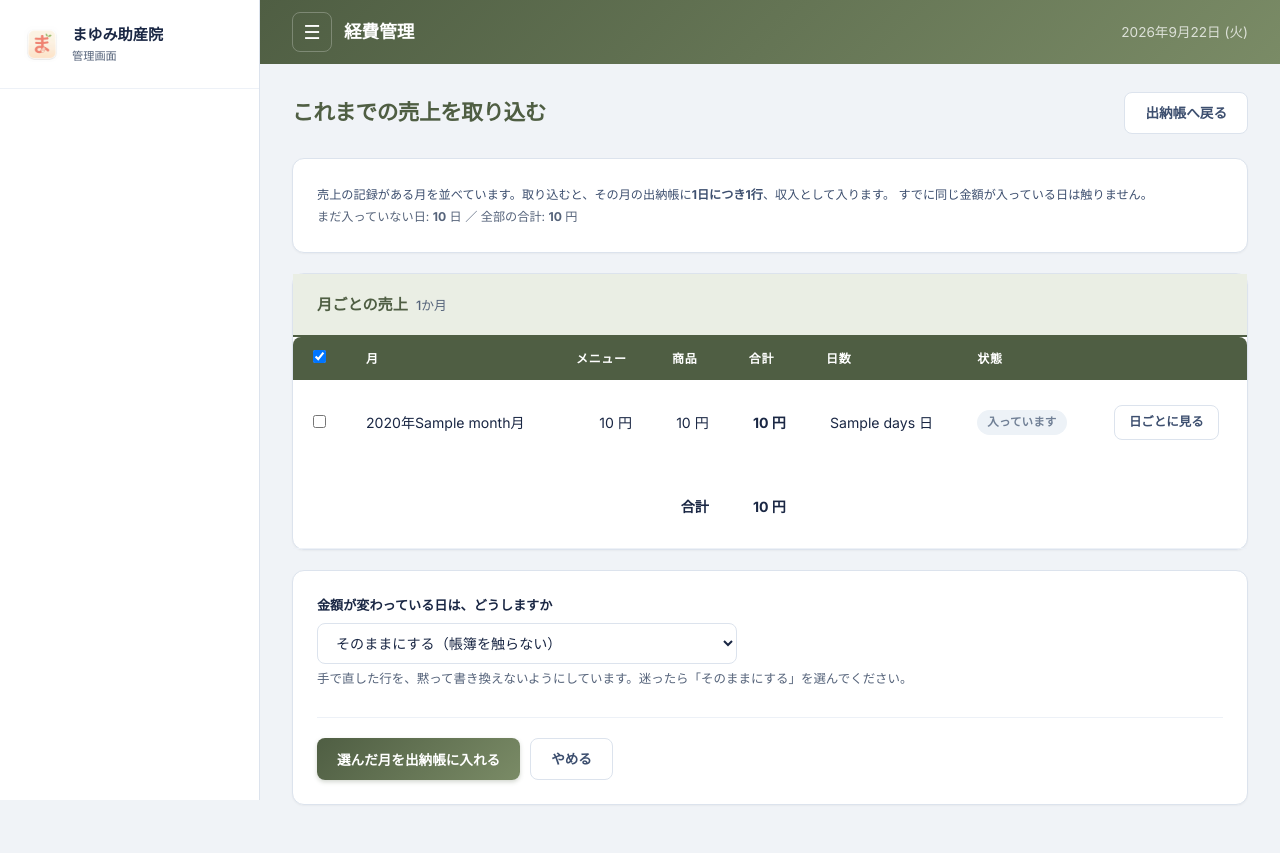
After one commit to mayumi-josanin/mayumi-app, a Django app: template server/apps/keihi/templates/keihi/revenue_all.html in a window 1280 px wide. The commit adds this page. Run offline with Django 5.2, Linux system fonts and the light colour scheme; the template is opened without the code that fills it: most values are stand-ins (such as "Sample title", 1, 10 or a date in 2020).

Commit message:
これまでの各月の売上を、まとめて出納帳へ取り込めるようにする
院長「今までの各月の売上を反映できますか？」
数えたら 6か月・80日ぶんあった（2026年4月〜9月、合計 2,526,830円）。
月を切り替えて6回押すのは大変なので、月をまとめて選べる画面を足した。

  ・月ごとの合計と「まだ入っていない日数」を並べ、選んだ月だけ入れる
  ・**ここでも押すまでは入れない**（月ごとの取り込みと同じ考え方）
  ・中身は `_1か月ぶん入れる()` に切り出して、月ごと・まとめての両方が通る。
    **同じ決まりを2か所に書かない**（片方だけ直すと動きが変わる）
  ・二度入れない・手で直した行に手を出さないのも、月ごとと同じ

試験 4件を追加（計14件）。全体 845 passed。

Co-Authored-By: Claude Opus 5 (1M context) <noreply@anthropic.com>
Claude-Session: https://claude.ai/code/session_01NKUtzk3Xr93PyYoGcDnCfr

```diff
--- a/server/apps/keihi/templates/keihi/book.html
+++ b/server/apps/keihi/templates/keihi/book.html
@@ -22,6 +22,7 @@ JDL 会計伝票「現金出納帳（様式 777）」の紙に寄せた表。
     <span style="font-variant-numeric:tabular-nums;">{{ book.year }} 年 {{ book.month }} 月</span>
     <a class="btn btn-outline btn-sm" href="?year={{ next.year }}&month={{ next.month }}">次の月 ›</a>
     <a class="btn btn-primary btn-sm" href="{% url 'manage:keihi:revenue_preview' %}?year={{ book.year }}&month={{ book.month }}">この月の売上を取り込む</a>
+    <a class="btn btn-outline btn-sm" href="{% url 'manage:keihi:revenue_all_preview' %}">これまでの売上をまとめて</a>
     <a class="btn btn-outline btn-sm" href="{% url 'manage:keihi:csv_export' %}?year={{ book.year }}&month={{ book.month }}">CSV 書き出し</a>
     <button type="button" class="btn btn-outline btn-sm" onclick="window.print()">印刷</button>
   </div>
--- /dev/null
+++ b/server/apps/keihi/templates/keihi/revenue_all.html
@@ -0,0 +1,85 @@
+{% extends "manage/base.html" %}
+
+{% block title %}これまでの売上の取り込み | まゆみ助産院 管理画面{% endblock %}
+{% block topbar_title %}経費管理{% endblock %}
+
+{% block content %}
+{% comment %}
+月ごとの取り込み（revenue_preview.html）のまとめ版。
+6か月ぶん80日を1つずつ入れるのは大変なので、月をまとめて選べるようにした。
+**ここでも押すまでは入れない。**
+{% endcomment %}
+<div class="page-header">
+  <h1>これまでの売上を取り込む</h1>
+  <div class="page-header-actions">
+    <a class="btn btn-outline" href="/manage/keihi/">出納帳へ戻る</a>
+  </div>
+</div>
+
+<div class="card"><div class="card-body">
+  <p class="sub">
+    売上の記録がある月を並べています。取り込むと、その月の出納帳に<strong>1日につき1行</strong>、収入として入ります。
+    すでに同じ金額が入っている日は触りません。
+  </p>
+  <div class="sub">まだ入っていない日: <strong>{{ new_total }}</strong> 日 ／ 全部の合計: <strong>{{ total|floatformat:0 }}</strong> 円</div>
+</div></div>
+
+{% if rows %}
+<form method="post" action="{% url 'manage:keihi:revenue_all_to_book' %}">
+  {% csrf_token %}
+  <div class="card">
+    <div class="card-header"><h2>月ごとの売上<span class="count">{{ rows|length }}か月</span></h2></div>
+    <div class="table-wrap">
+      <table class="list-table">
+        <thead><tr>
+          <th style="width:40px"><input type="checkbox" checked onclick="document.querySelectorAll('.rv-m').forEach(function(c){c.checked=this.checked}.bind(this))"></th>
+          <th>月</th><th>メニュー</th><th>商品</th><th>合計</th><th>日数</th><th>状態</th><th></th>
+        </tr></thead>
+        <tbody>
+        {% for r in rows %}
+          <tr>
+            <td><input class="rv-m" type="checkbox" name="months" value="{{ r.year }}-{{ r.month }}" {% if not r.done %}checked{% endif %}></td>
+            <td class="nowrap">{{ r.year }}年{{ r.month }}月</td>
+            <td class="nowrap" style="text-align:right">{{ r.menu|floatformat:0 }} 円</td>
+            <td class="nowrap" style="text-align:right">{{ r.product|floatformat:0 }} 円</td>
+            <td class="nowrap strong" style="text-align:right">{{ r.total|floatformat:0 }} 円</td>
+            <td class="nowrap" style="text-align:center">{{ r.days }} 日</td>
+            <td class="nowrap">
+              {% if r.done %}<span class="badge badge-gray">入っています</span>
+              {% elif r.differ_days %}<span class="badge badge-orange">金額が違う日が {{ r.differ_days }} 日</span>
+              {% else %}<span class="badge badge-green">{{ r.new_days }} 日が入ります</span>{% endif %}
+            </td>
+            <td class="nowrap"><a class="btn btn-outline btn-sm" href="{% url 'manage:keihi:revenue_preview' %}?year={{ r.year }}&month={{ r.month }}">日ごとに見る</a></td>
+          </tr>
+        {% endfor %}
+        </tbody>
+        <tfoot><tr>
+          <td colspan="4" style="text-align:right"><strong>合計</strong></td>
+          <td class="nowrap strong" style="text-align:right">{{ total|floatformat:0 }} 円</td>
+          <td colspan="3"></td>
+        </tr></tfoot>
+      </table>
+    </div>
+  </div>
+
+  <div class="card"><div class="card-body">
+    <div class="form-group">
+      <label>金額が変わっている日は、どうしますか</label>
+      <select name="on_conflict" class="form-control" style="max-width:420px">
+        <option value="skip">そのままにする（帳簿を触らない）</option>
+        <option value="replace">新しい金額に直す</option>
+        <option value="add">別の行として足す</option>
+      </select>
+      <div class="form-hint">手で直した行を、黙って書き換えないようにしています。迷ったら「そのままにする」を選んでください。</div>
+    </div>
+    <div class="form-actions">
+      <button type="submit" class="btn btn-primary">選んだ月を出納帳に入れる</button>
+      <a class="btn btn-outline" href="/manage/keihi/">やめる</a>
+    </div>
+  </div></div>
+</form>
+{% else %}
+<div class="card"><div class="card-body"><div class="empty"><div class="empty-icon">📄</div>
+  <p>売上の記録がありません。</p></div></div></div>
+{% endif %}
+{% endblock %}
--- a/server/apps/keihi/urls.py
+++ b/server/apps/keihi/urls.py
@@ -16,6 +16,8 @@ urlpatterns = [
     path("csv/import/", views.csv_import, name="csv_import"),
     # 売上の記録を、日ごとにまとめて出納帳へ（下見 → 取り込み の2段）
     path("revenue/", views_revenue.revenue_preview, name="revenue_preview"),
+    path("revenue/all/", views_revenue.revenue_all_preview, name="revenue_all_preview"),
+    path("revenue/all/to-book/", views_revenue.revenue_all_to_book, name="revenue_all_to_book"),
     path("revenue/to-book/", views_revenue.revenue_to_book, name="revenue_to_book"),
     # レシート
     path("receipts/", views_receipt.receipt_list, name="receipt_list"),
```
Also changed, not shown: server/apps/keihi/views_revenue.py (+90 -8 lines), server/tests/test_keihi_revenue.py (+38 -0 lines).
